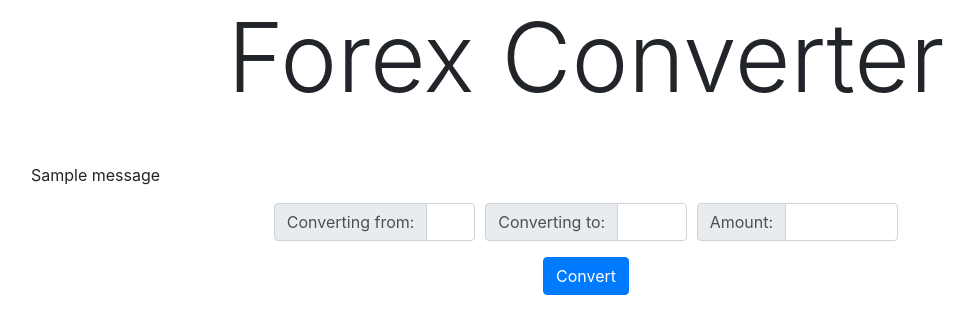
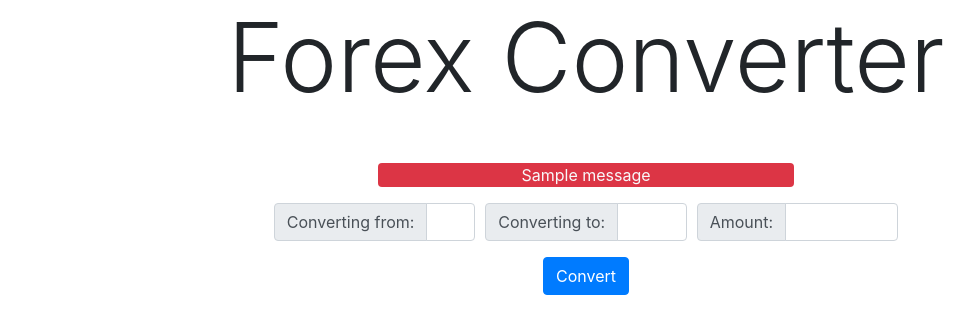
Before and after one commit to colts18seth/Forex, a Flask app: page / in a window 1280 px wide. Shown: the top 334 px of the page, without its empty margins (54-1028 px from the left). Run offline with Flask 2, Linux system fonts and the light colour scheme; one stand-in notice (Sample message) is shown; some libraries are stand-ins or nearby versions.

Commit message:
styled flash messages

```diff
--- a/templates/base.html
+++ b/templates/base.html
@@ -6,7 +6,6 @@
     <meta name="viewport" content="width=device-width, initial-scale=1.0">
     <link rel="stylesheet" href="https://maxcdn.bootstrapcdn.com/bootstrap/4.0.0/css/bootstrap.min.css"
         integrity="sha384-Gn5384xqQ1aoWXA+058RXPxPg6fy4IWvTNh0E263XmFcJlSAwiGgFAW/dAiS6JXm" crossorigin="anonymous">
-    <link rel="stylesheet" href="static/style.css">
     <title>Forex Converter</title>
 </head>
 
--- a/templates/home.html
+++ b/templates/home.html
@@ -2,10 +2,10 @@
 {% block content %}
 
 <h1 class="text-center display-1 mb-5">Forex Converter</h1>
-{% for msg in get_flashed_messages() %}
-<p>{{ msg }}</p>
-{% endfor %}
 <div class="w-75 m-auto">
+    {% for msg in get_flashed_messages() %}
+    <p class="bg-danger text-light text-center rounded w-50 mx-auto">{{ msg }}</p>
+    {% endfor %}
     <form action="/convert" class="m-auto w-75">
         <div class="form-row">
             <div class="input-group mb-3 col">
```
Also changed, not shown: static/style.css (deleted).
